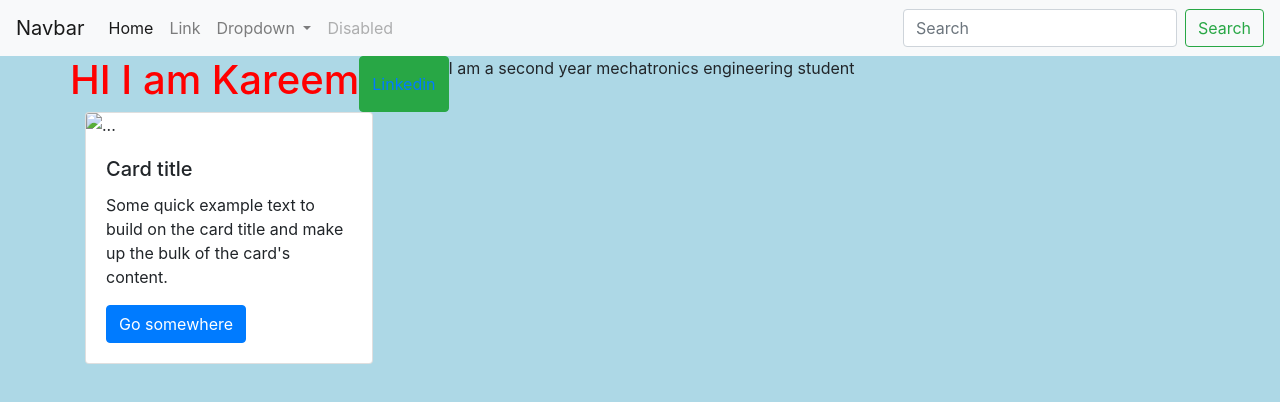
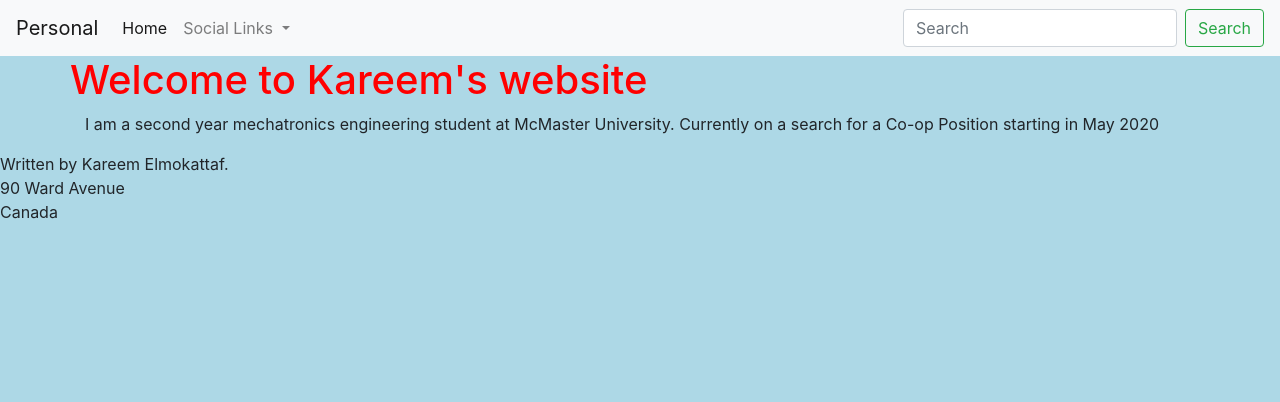
Before and after one commit to Karimbog/kareem-elmokattaf.github.io, a plain HTML site: page index.html in a window 1280 px wide. Drawn offline with nearby package versions, Linux system fonts and the light colour scheme.

Commit message:
Update index.html

```diff
--- a/index.html
+++ b/index.html
@@ -2,6 +2,7 @@
 <html lang="en">
 
 <head>
+    <title>Kareem Elmokattaf | Student</title>
     <meta charset="utf-8">
     <meta name="viewport" content="width=device-width, initial-scale=1, shrink-to-fit=no">
    <!-- Bootstrap CSS -->
@@ -17,7 +18,7 @@
 
 <body>
     <nav class="navbar navbar-expand-lg navbar-light bg-light">
-      <a class="navbar-brand" href="#">Navbar</a>
+      <a class="navbar-brand" href="#">Personal</a>
       <button class="navbar-toggler" type="button" data-toggle="collapse" data-target="#navbarSupportedContent" aria-controls="navbarSupportedContent" aria-expanded="false" aria-label="Toggle navigation">
         <span class="navbar-toggler-icon"></span>
       </button>
@@ -27,22 +28,15 @@
           <li class="nav-item active">
             <a class="nav-link" href="#">Home <span class="sr-only">(current)</span></a>
           </li>
-          <li class="nav-item">
-            <a class="nav-link" href="#">Link</a>
-          </li>
           <li class="nav-item dropdown">
             <a class="nav-link dropdown-toggle" href="#" id="navbarDropdown" role="button" data-toggle="dropdown" aria-haspopup="true" aria-expanded="false">
-              Dropdown
+              Social Links
             </a>
             <div class="dropdown-menu" aria-labelledby="navbarDropdown">
-              <a class="dropdown-item" href="#">Action</a>
-              <a class="dropdown-item" href="#">Another action</a>
+              <a class="dropdown-item" href="https://www.linkedin.com/in/kareem-elmokattaf/">Linkedin</a>
               <div class="dropdown-divider"></div>
-              <a class="dropdown-item" href="#">Something else here</a>
+              <a class="dropdown-item" href="https://mail.google.com/mail/u/0/#inbox?compose=new">Contact</a>
             </div>
-          </li>
-          <li class="nav-item">
-            <a class="nav-link disabled" href="#" tabindex="-1" aria-disabled="true">Disabled</a>
           </li>
         </ul>
         <form class="form-inline my-2 my-lg-0">
@@ -54,17 +48,9 @@
     <div class="container">
         <div class="row">
             <!-- Content goes here -->
-            <h1>HI I am Kareem</h1>
-            <a href="https://www.linkedin.com/in/kareem-elmokattaf/"> <button type="button" class="btn btn-success">Linkedin </a> </button>
-            <p>I am a second year mechatronics engineering student</p>
-            <!-- Add Paragraphs, Links & Images etc. -->
+            <h1>Welcome to Kareem's website</h1>
         </div>
-        <div class="card" style="width: 18rem;">
-          <img src="..." class="card-img-top" alt="...">
-          <div class="card-body">
-            <h5 class="card-title">Card title</h5>
-            <p class="card-text">Some quick example text to build on the card title and make up the bulk of the card's content.</p>
-            <a href="#" class="btn btn-primary">Go somewhere</a>
+        <p>I am a second year mechatronics engineering student at McMaster University. Currently on a search for a Co-op Position starting in May 2020</p>
           </div>
         </div>
     </div>
@@ -73,6 +59,11 @@
     <script src="https://code.jquery.com/jquery-3.4.1.slim.min.js"></script>
     <script src="https://cdn.jsdelivr.net/npm/popper.js@1.16.0/dist/umd/popper.min.js"></script>
     <script src="https://stackpath.bootstrapcdn.com/bootstrap/4.4.1/js/bootstrap.min.js"></script>
+    <address>
+    Written by <a>Kareem Elmokattaf</a>.<br>
+    90 Ward Avenue<br>
+    Canada
+    </address>
 </body>
 
 </html>
```
